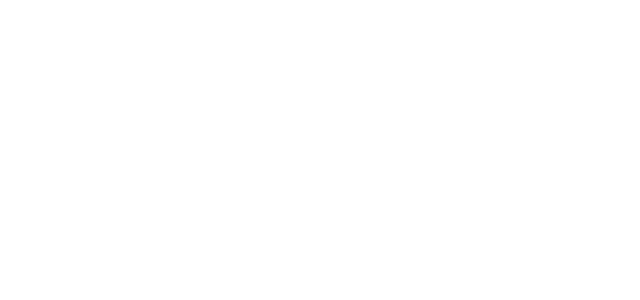
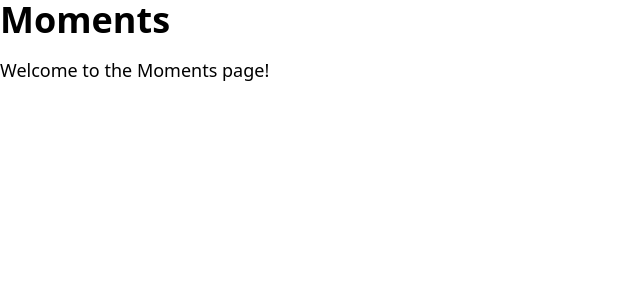
Before and after one commit to alexusar/Neuro-Match, a React (Vite) app in the folder frontend/: page /moments in a window 1280 px wide. Shown: the top 300 px of the page, without its empty margins (0-640 px from the left). Built offline with nearby package versions, Linux system fonts and the light colour scheme.

Commit message:
Connect Moments Page

```diff
--- a/frontend/src/components/LoginUI.tsx
+++ b/frontend/src/components/LoginUI.tsx
@@ -22,7 +22,7 @@ function LoginUI() {
         //if logins successfully, navigate to dashboard
         if (response.status === 200)
             {
-            navigate('/dashboard');
+            navigate('/moments');
         }
         else
         {
--- a/frontend/src/pages/MomentsPage.tsx
+++ b/frontend/src/pages/MomentsPage.tsx
@@ -3,7 +3,8 @@ import React from 'react'
 const MomentsPage = () => {
   return (
     <div>
-
+      <h1 className="text-4xl font-bold mb-4">Moments</h1>
+      <p className="text-lg">Welcome to the Moments page!</p>
     </div>
   )
 }
```
